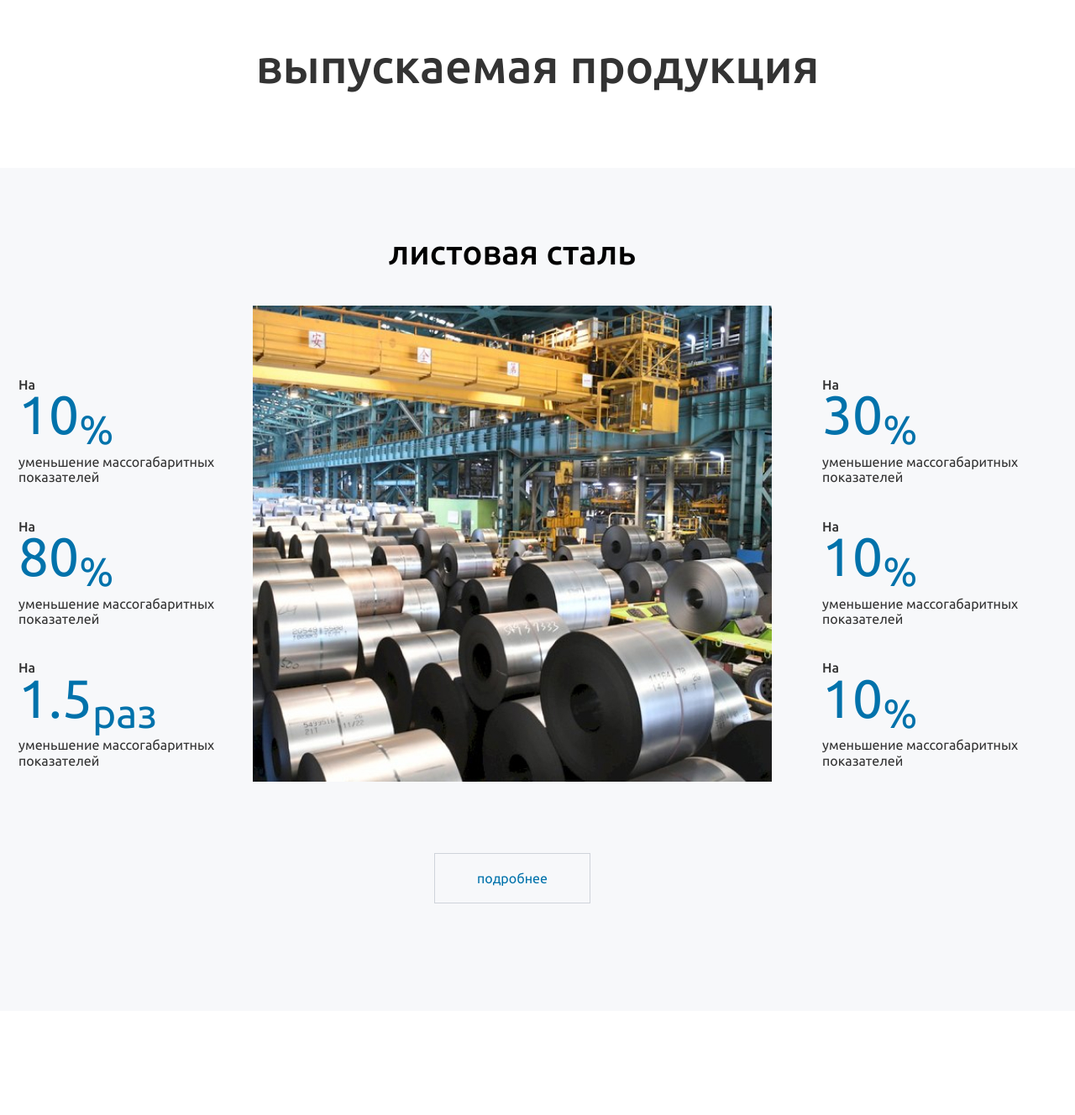
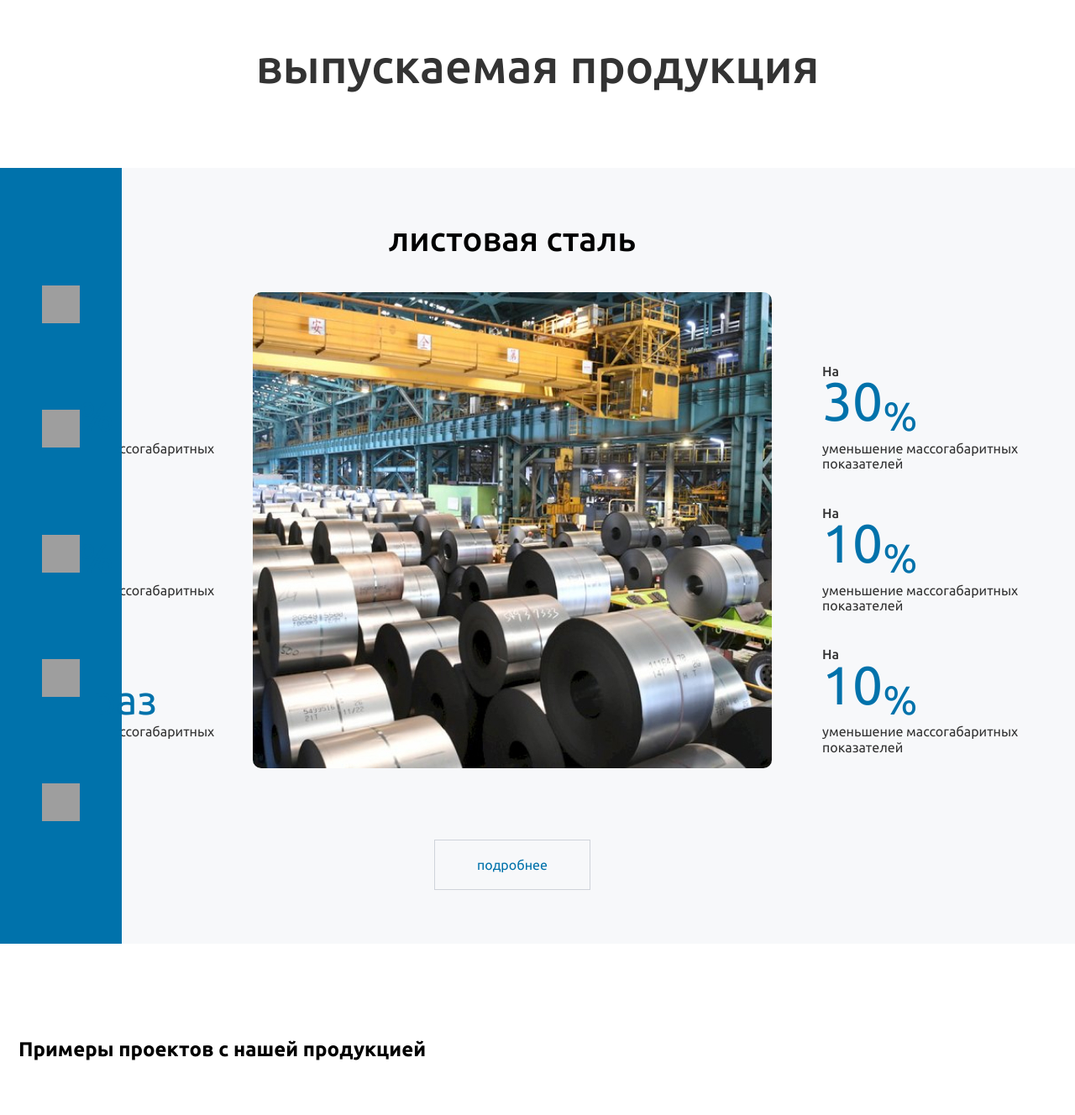
Before and after one commit to ilyuhin6/Metalprom, a PHP site: page / in a window 1280 px wide; the page is wider, and only the part inside the window is pictured. Shown: the part 1482-2810 px from the top of that part at 84% size. Before the commit the page ends 2558 px from the top of that part, so only its background shows below. Run offline with PHP 8.4, Linux system fonts and the light colour scheme; grey boxes are pictures that could not be loaded.

Commit message:
add: pagination slider product

```diff
--- a/css/style.css
+++ b/css/style.css
@@ -217,19 +217,59 @@ body {
 
 .main-block-product {
   background-color: #f7f8fa;
-  /* padding: rem 0; */
+  position: relative;
+}
+
+/* START Pagination */
+
+.product-pagination {
+  position: absolute;
+  background-color: #0072ab;
+  height: 100%;
+  padding-top: 3.125rem;
+}
+
+.product-pagination-list {
+  display: flex;
+  flex-direction: column;
+  align-items: center;
+  justify-content: space-between;
+  margin-top: 2.5rem;
+}
+
+.product-pagination-item {
+  position: relative;
+  padding: 3.125rem;
+  transition: all 0.3s ease;
+}
+
+.product-pagination-item:hover {
+  background-color: #00aaff;
+}
+.product-pagination-item:hover::after {
+  content: "";
+  position: absolute;
+  top: 50%; /* Позиционируем по вертикали */
+  right: -20px; /* Смещаем вправо за пределы элемента */
+  transform: translateY(-50%); /* Центрируем по вертикали */
+  width: 0;
+  height: 0;
+  border-top: 20px solid transparent; /* Верхняя часть треугольника */
+  border-bottom: 20px solid transparent; /* Нижняя часть треугольника */
+  border-left: 20px solid #00aaff; /* Левая граница (цвет совпадает с фоном) */
 }
 
 .container {
   width: 77.25rem;
   margin: 0 auto;
-  padding: 8rem 0;
+  padding-top: 7rem;
+  padding-bottom: 4rem;
 }
 .about-product {
   display: inline-flex;
   flex-direction: column;
   align-items: center;
-  margin-right: 60px;
+  margin-right: 3.75rem;
 }
 
 .product-wrapper {
@@ -248,7 +288,7 @@ body {
   text-align: center;
   font-size: 2.5rem;
   font-weight: 500;
-  margin-top: -50px;
+  margin-top: -3.125rem;
 }
 
 .skill-up {
@@ -262,20 +302,18 @@ body {
   font-size: 4rem;
   font-weight: 400;
   color: #0072ab;
-  margin-bottom: 10px;
+  margin-bottom: 0.625rem;
 }
 
 .text-skill {
   font-size: 1rem;
   font-weight: 400;
   color: #333333;
-  margin-bottom: 40px;
+  margin-bottom: 2.5rem;
 }
 
-.product-image {
-  display: block;
-  width: 618px;
-  height: 557px;
+.image-about-product {
+  border-radius: 0.625rem;
 }
 
 .link-more-product {
--- a/index.html
+++ b/index.html
@@ -126,6 +126,50 @@
             выпускаемая продукция
         </h2>
         <div class="main-block-product">
+
+
+            <!-- START Pagintaion slider-product company -->
+            <div class="product-pagination">
+                <div class="product-pagination-wrapper">
+                    <ul class="product-pagination-list">
+                        <li class="product-pagination-item">
+                            <a href="" class="product-pagination-link">
+                                <img src="./img/pagination/icon-polosobulb.svg" alt="" class="product-pagination-icon"
+                                    width="45" height="45">
+                            </a>
+                        </li>
+                        <li class="product-pagination-item">
+                            <a href="" class="product-pagination-link">
+                                <img src="./img/pagination/icon-profil.svg" alt="" class="product-pagination-icon"
+                                    width="45" height="45">
+                            </a>
+                        </li>
+                        <li class="product-pagination-item">
+                            <a href="" class="product-pagination-link">
+                                <img src="./img/pagination/icon-prokat.svg" alt="" class="product-pagination-icon"
+                                    width="45" height="45">
+                            </a>
+                        <li class="product-pagination-item">
+                            <a href="" class="product-pagination-link">
+                                <img src="./img/pagination/icon-shari.svg" alt="" class="product-pagination-icon"
+                                    width="45" height="45">
+                            </a>
+                        </li>
+                        <li class="product-pagination-item">
+                            <a href="" class="product-pagination-link">
+                                <img src="./img/pagination/icon-ugolki.svg" alt="" class="product-pagination-icon"
+                                    width="45" height="45">
+                            </a>
+                        </li>
+                    </ul>
+                </div>
+                <!-- ENDPagintaion slider -->
+                <!-- /.product-pagination-wrapper -->
+            </div>
+            <!-- /.product-pagination -->
+
+
+
             <div class="container">
                 <div class="product-wrapper">
                     <div class="skils-product-wrapper">
@@ -145,7 +189,8 @@
                     </div>
                     <div class="about-product">
                         <h3 class="title-about-product">листовая сталь</h3>
-                        <img src="./img/product/stal.jpg" alt="ствль" width="618" height="567">
+                        <img src="./img/product/stal.jpg" alt="ствль" width="618" height="567"
+                            class="image-about-product">
                         <a href="#" class="link-more-product">подробнее</a>
                     </div>
                     <div class="skils-product-wrapper">
@@ -166,6 +211,14 @@
         </div>
     </section>
 
+    <section class="section">
+        <div class="container">
+            <h2 class="title-section">Примеры проектов
+                с нашей
+                продукцией</h2>
+        </div>
+    </section>
+
     <script src="./js/main.js"></script>
 </body>
 
```
